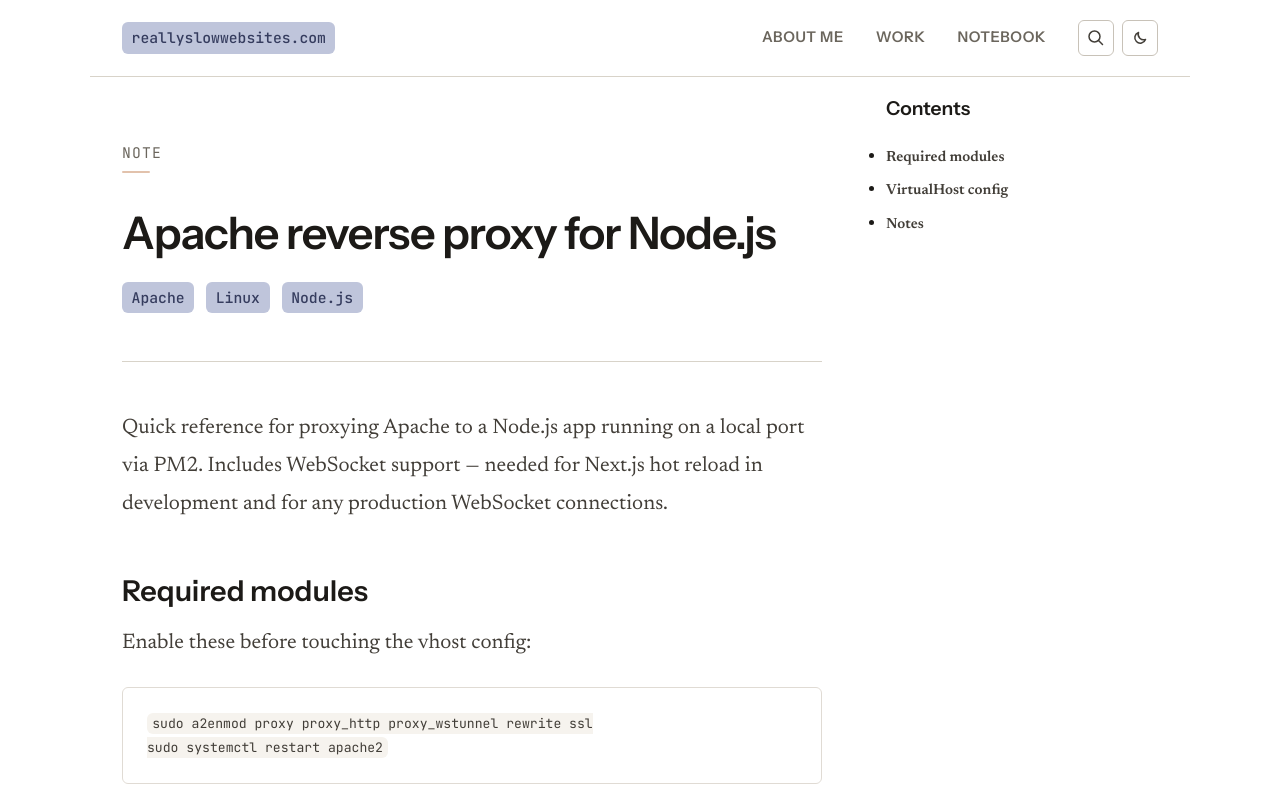
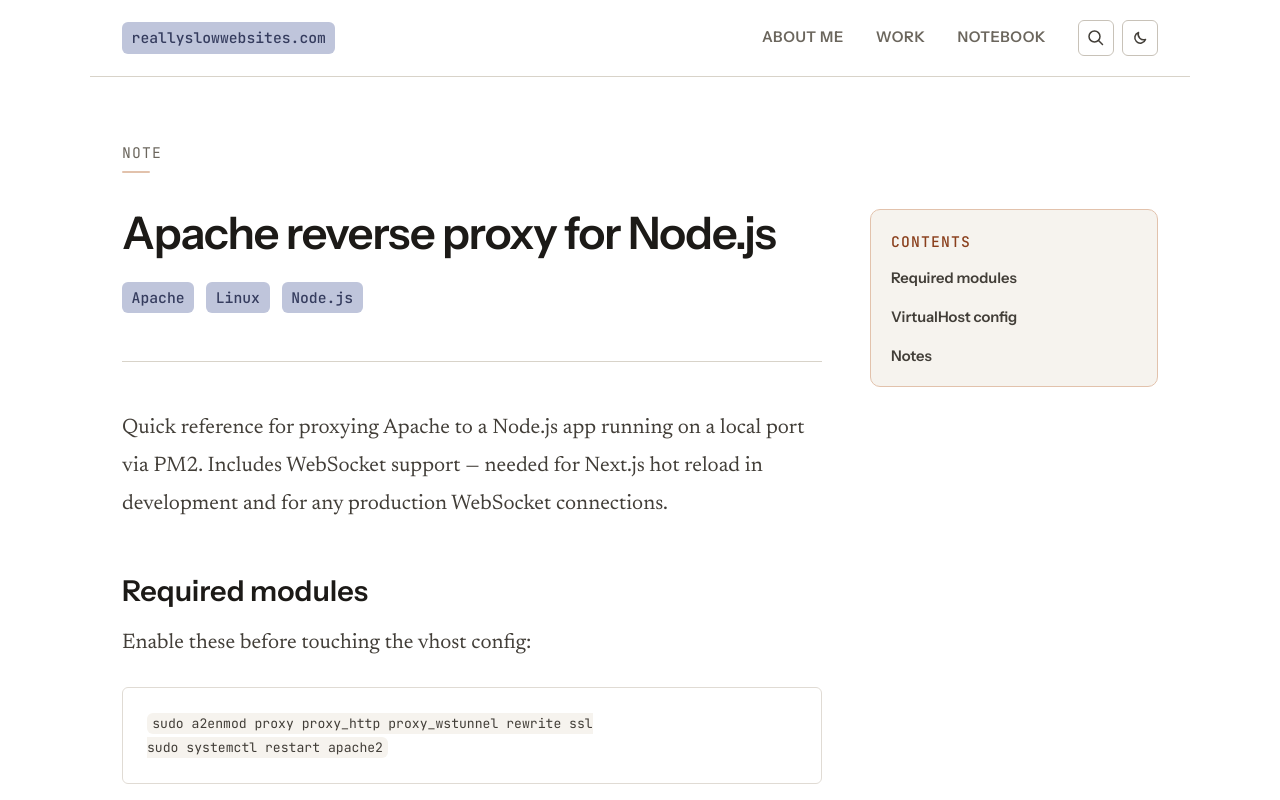
Before and after one commit to aterchin/portfolio, a Next.js app: page /notes/apache-reverse-proxy-node in a window 1280 px wide. Shown: the top 800 px of the page. Built offline with nearby package versions, Linux system fonts and the light colour scheme.

Commit message:
Polish note table of contents styling
- Align the ToC with the note title row
- Style it as a raised panel with accent border
- Fix wrapped link indentation and spacing
- Match link type to display headings

```diff
--- a/src/app/notes/[slug]/page.tsx
+++ b/src/app/notes/[slug]/page.tsx
@@ -44,14 +44,15 @@ export default async function NoteSlugPage({
 
   return (
     <PageWrapper>
+      {/* Label sits above the grid so the ToC can align with the title row */}
+      <SectionLabel>
+        Note{isWIP ? " — in progress" : ""}
+      </SectionLabel>
 
       <div className={styles.layout}>
         <div className={styles.main}>
           <article>
             <header className={styles.header}>
-              <SectionLabel>
-                Note{isWIP ? " — in progress" : ""}
-              </SectionLabel>
               <div className={styles.titleRow}>
                 <h1 className={styles.title}>{title}</h1>
                 {/*
--- a/src/components/notes/ToC/ToC.module.css
+++ b/src/components/notes/ToC/ToC.module.css
@@ -1,5 +1,8 @@
 .wrapper {
-  padding: var(--space-4);
+  padding: var(--space-5);
+  border-radius: var(--radius-md);
+  border: 1px solid var(--color-accent-mute);
+  background: var(--color-surface-raised);
   position: sticky;
   /* Nav is not sticky at ToC breakpoints (≥1024px); a small inset is enough.
      scroll-margin on .prose h2/h3 still uses --height-header for hash jumps. */
@@ -7,7 +10,12 @@
 }
 
 .title {
-  font-size: var(--text-h3);
+  font-family: var(--font-mono);
+  font-size: var(--text-xs);
+  font-weight: 500;
+  letter-spacing: var(--tracking-wider);
+  text-transform: uppercase;
+  color: var(--color-accent-text);
   margin-bottom: var(--space-4);
 }
 
@@ -15,18 +23,42 @@
   display: flex;
   flex-direction: column;
   align-items: flex-start;
-  gap: var(--space-4);
+  gap: var(--space-3);
+}
+
+.toc,
+.toc ul {
+  list-style: none;
+  padding: 0;
+  margin: 0;
+}
+
+.toc > li + li {
+  margin-top: var(--space-5);
+}
+
+.toc ul {
+  margin-top: var(--space-3);
+}
+
+.toc ul > li + li {
+  margin-top: var(--space-3);
 }
 
 .heading {
+  /* Block so wrapped lines stay inside the padded box (inline margin
+     only offsets the first line — classic hanging-indent bug). */
+  display: block;
+  font-family: var(--font-display);
   font-size: var(--text-xs);
-  line-height: var(--leading-tight);
+  line-height: var(--leading-snug);
   color: var(--color-text-secondary);
   text-decoration: none;
+  transition: color var(--duration-base) var(--ease-base);
 }
 
 .heading:hover {
-  color: var(--color-text-primary);
+  color: var(--color-accent-text);
 }
 
 .heading2 {
@@ -36,5 +68,9 @@
 
 .heading3 {
   composes: heading;
-  margin-left: var(--space-3);
+  padding-left: var(--space-3);
 }
+
+.heading3:hover {
+  color: var(--color-accent-text);
+}
```
